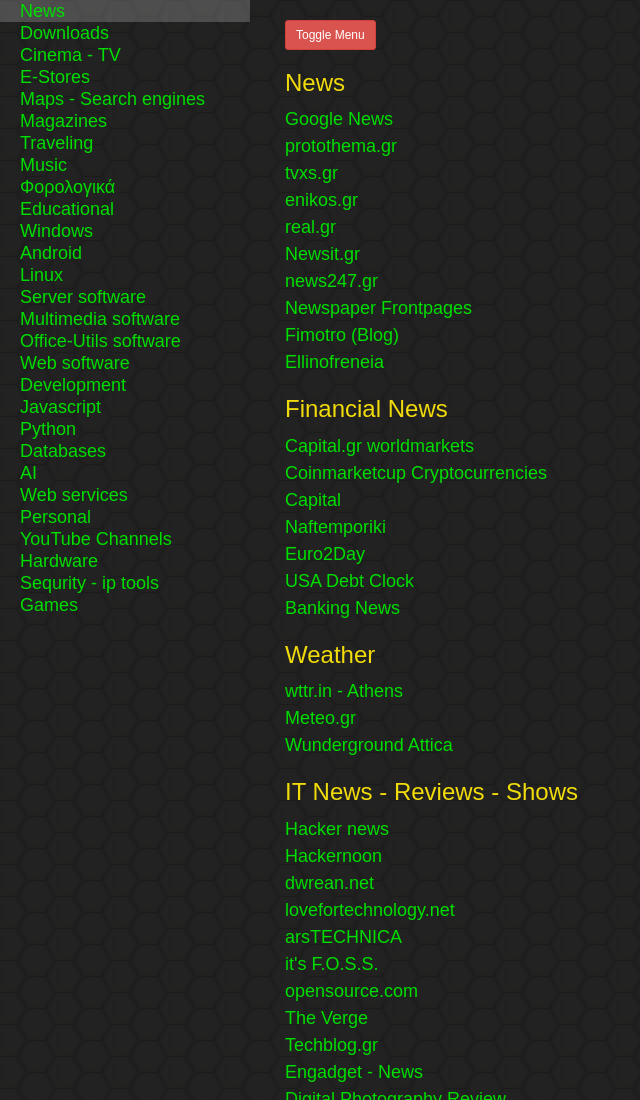
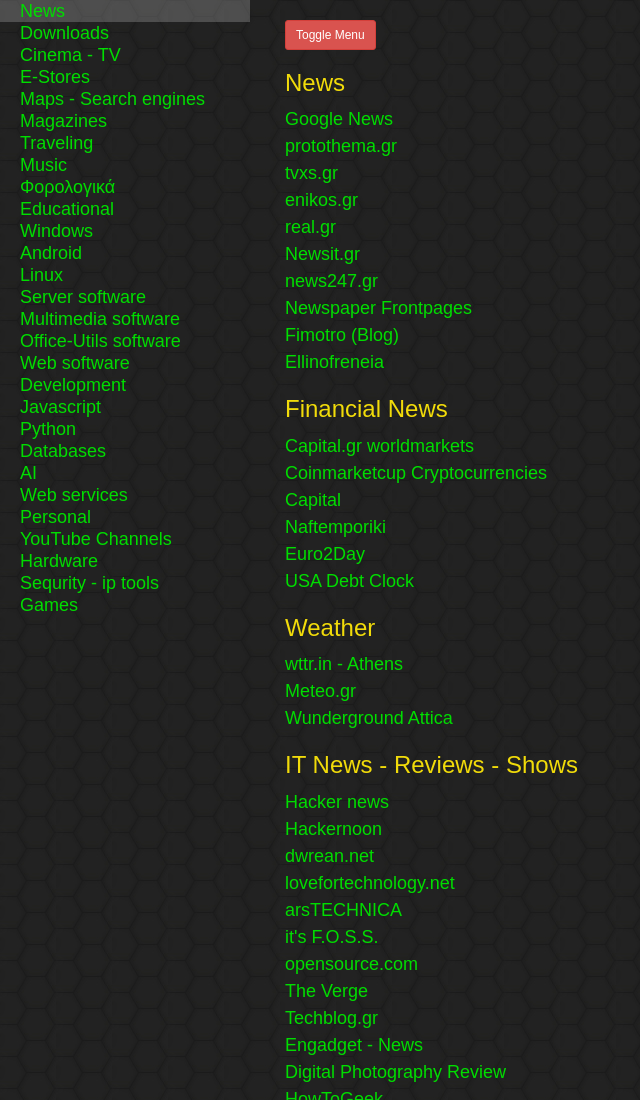
Before and after one commit to tedlaz/weblinks, a plain HTML site: page index.html in a window 1280 px wide. Shown: the top 1100 px of the page, without its empty margins (0-640 px from the left). Drawn offline with Linux system fonts and the light colour scheme.

Commit message:
Removed banking news from index.html

```diff
--- a/index.html
+++ b/index.html
@@ -54,7 +54,6 @@
 <li><a href="http://www.naftemporiki.gr/" target="_blank">Naftemporiki</a></li>
 <li><a href="http://www.euro2day.gr" target="_blank">Euro2Day</a></li>
 <li><a href="http://www.usdebtclock.org/" target="_blank">USA Debt Clock</a></li>
-<li><a href="https://www.bankingnews.gr/" target="_blank">Banking News</a></li>
 </ul>
 
 <h3>Weather</h3>
```
